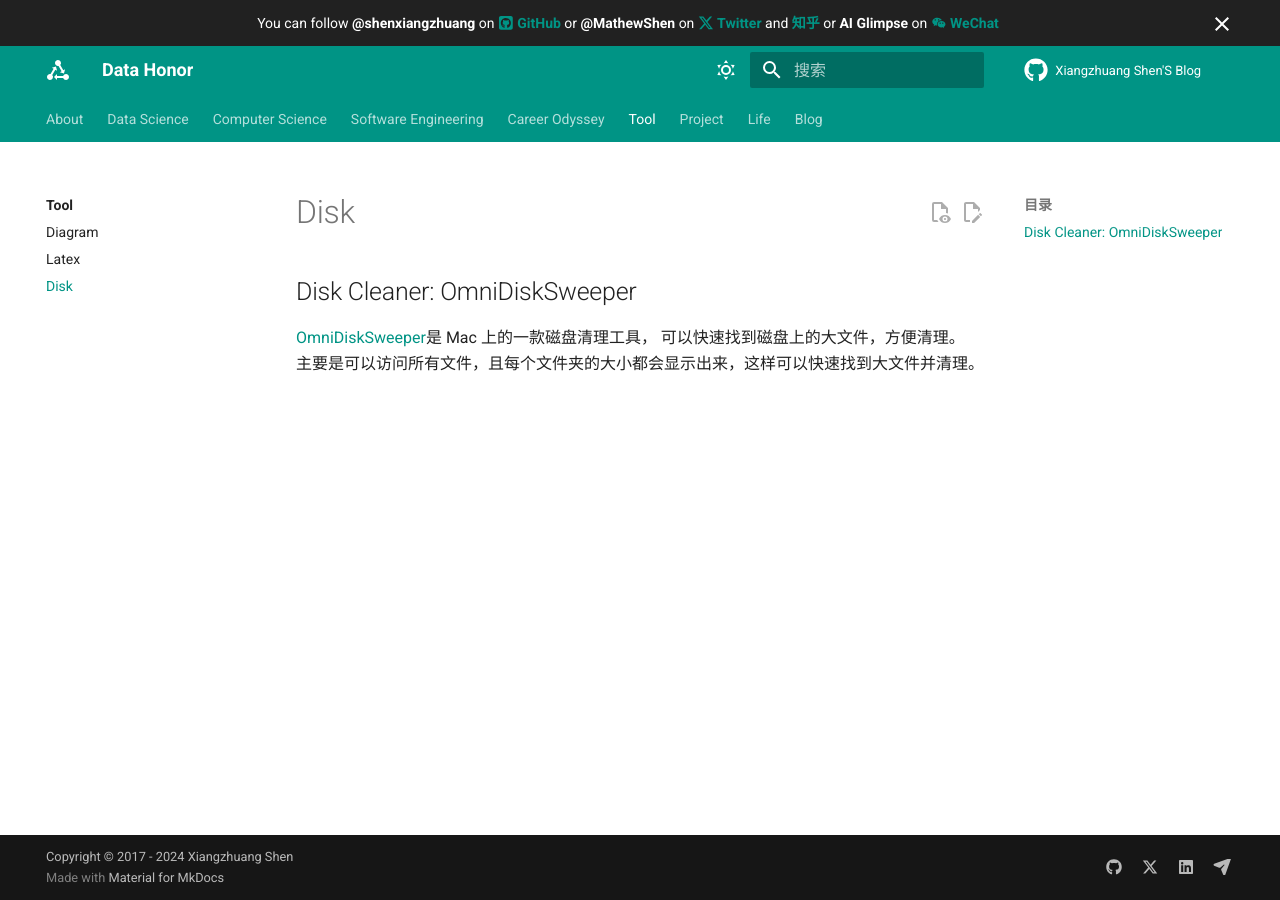
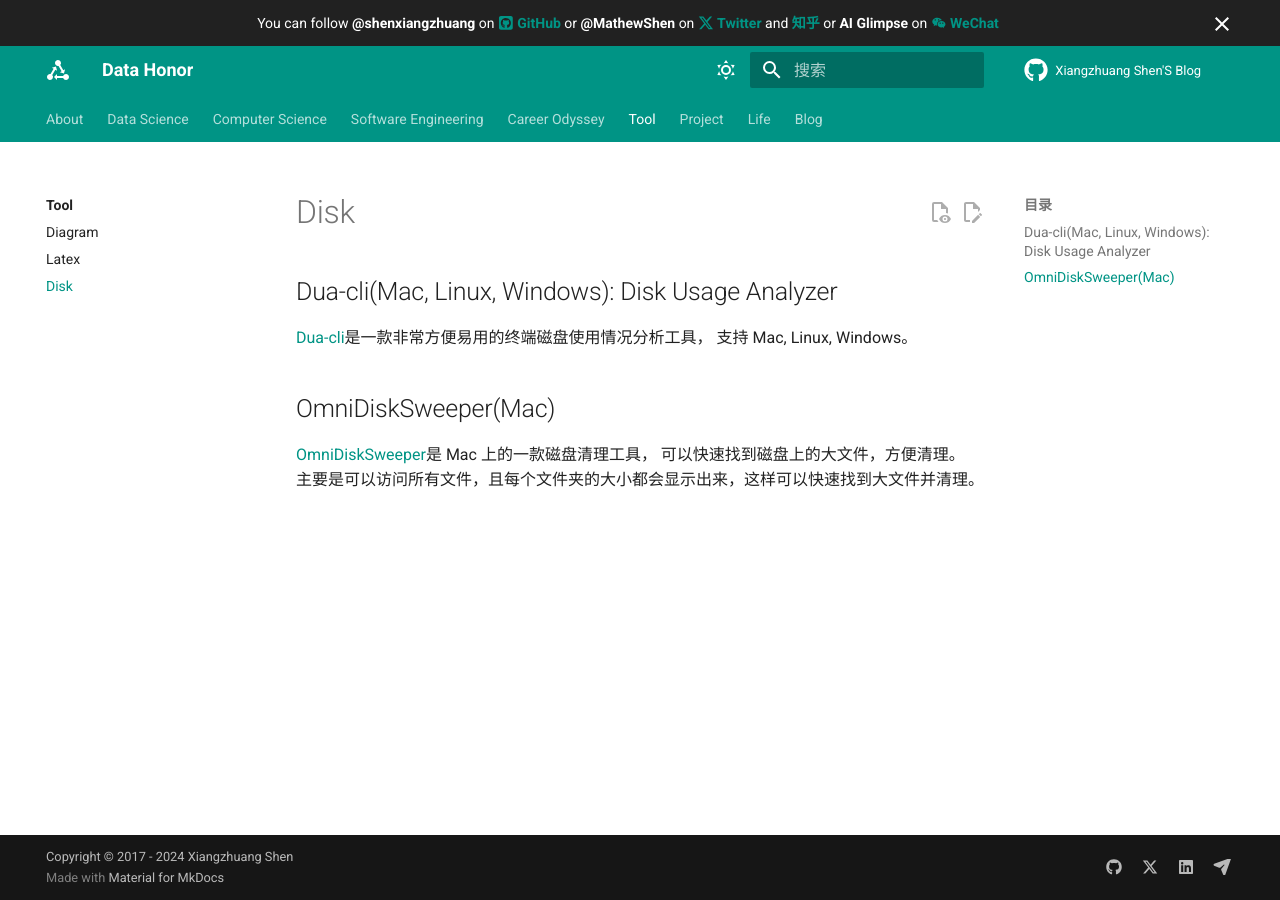
Before and after one commit to shenxiangzhuang/shenxiangzhuang.github.io, an MkDocs documentation site: the page built from docs/tool/disk.md, in a window 1280 px wide. Built offline with MkDocs 1.6.1 and Material for MkDocs 9.7.7, drawn with Linux system fonts in a browser that asks for light colours; comment, search, counter and statistics services are not loaded.

Commit message:
add(tool): dua-cli (#222)
https://github.com/Byron/dua-cli

```diff
--- a/docs/tool/disk.md
+++ b/docs/tool/disk.md
@@ -1,6 +1,13 @@
 # Disk
 
-## Disk Cleaner: OmniDiskSweeper
+
+## Dua-cli(Mac, Linux, Windows): Disk Usage Analyzer
+
+[Dua-cli](https://github.com/Byron/dua-cli)是一款非常方便易用的终端磁盘使用情况分析工具，
+支持 Mac, Linux, Windows。
+
+
+## OmniDiskSweeper(Mac)
 
 [OmniDiskSweeper](https://www.omnigroup.com/more)是 Mac 上的一款磁盘清理工具，
 可以快速找到磁盘上的大文件，方便清理。
```
